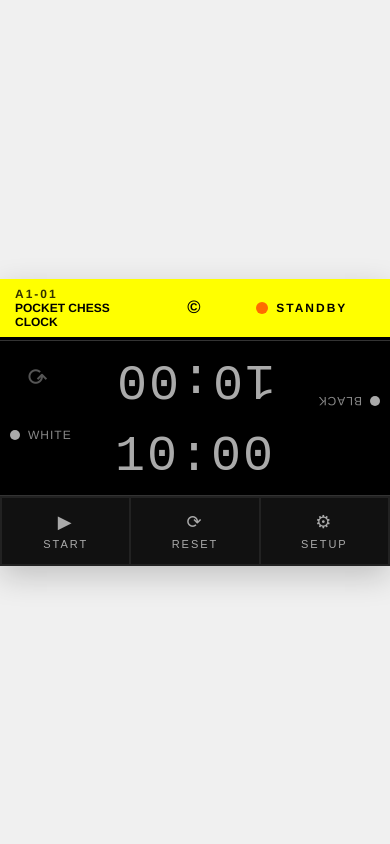
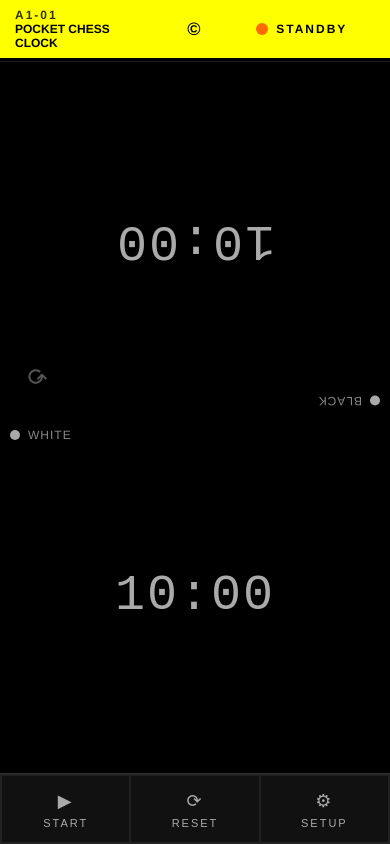
Before and after one commit to henrikhunrath/chess-gallery, a plain HTML site: page index.html in a window 390 px wide. Drawn offline with Linux system fonts and the light colour scheme; a web font is replaced by a local one.

Commit message:
Update index.html

```diff
--- a/index.html
+++ b/index.html
@@ -25,6 +25,13 @@
       padding: 0;
     }
 
+    html, body {
+      height: 100%;
+      width: 100%;
+      overflow: hidden;
+      position: fixed;
+    }
+
     body {
       margin: 0;
       padding: 0;
@@ -34,8 +41,6 @@
       display: flex;
       justify-content: center;
       align-items: center;
-      min-height: 100vh;
-      overflow: hidden;
       touch-action: manipulation;
     }
 
@@ -61,7 +66,7 @@
 
     #device {
       width: 100%;
-      height: 100vh;
+      height: 100%;
       max-width: 500px;
       background-color: var(--te-black);
       color: var(--te-light-gray);
@@ -132,14 +137,14 @@
       display: flex;
       flex-direction: column;
       align-items: center;
-      height: 100%;
+      flex: 1;
       width: 100%;
-      flex: 1;
       min-height: 0; /* Prevent flex items from overflowing */
+      overflow: hidden;
     }
 
     .timer {
-      height: 50%;
+      flex: 1;
       width: 100%;
       display: flex;
       flex-direction: column;
@@ -360,6 +365,9 @@
       gap: 2px;
       background-color: var(--te-gray);
       padding: 2px;
+      min-height: 70px;
+      z-index: 10;
+      position: relative;
     }
 
     .control-btn {
@@ -525,6 +533,7 @@
       transform: rotate(180deg);
     }
 
+    /* Improved media queries for better mobile responsiveness */
     @media (max-width: 500px) {
       .timer-display {
         font-size: 50px; /* Smaller font size for mobile */
@@ -536,6 +545,7 @@
 
       .header {
         padding: 8px 15px; /* Smaller header padding */
+        min-height: 50px;
       }
 
       .model-info, .status-display {
@@ -550,16 +560,17 @@
       /* Ensure the device fits in the viewport */
       #device {
         height: 100%;
-        max-height: 100vh;
+        max-height: 100%;
         display: flex;
         flex-direction: column;
       }
 
-      /* Ensure the timer container takes up available space */
+      /* Ensure the timer container takes up available space but doesn't overflow */
       .timer-container {
         flex: 1;
         display: flex;
         flex-direction: column;
+        max-height: calc(100% - 120px); /* Subtract header and controls height */
       }
 
       /* Ensure each timer takes up exactly half the available space */
@@ -567,11 +578,14 @@
         flex: 1;
         height: auto;
         min-height: 0;
+        max-height: 50%;
       }
 
-      /* Make controls more touch-friendly */
+      /* Make controls more touch-friendly and ensure they're always visible */
       .controls {
         min-height: 70px;
+        height: 70px;
+        flex-shrink: 0;
       }
 
       .control-btn {
@@ -582,6 +596,10 @@
       .settings {
         max-height: 40vh;
         overflow-y: auto;
+        position: absolute;
+        bottom: 70px;
+        width: 100%;
+        z-index: 100;
       }
 
       /* Make rotate button easier to tap */
@@ -630,6 +648,11 @@
         width: 44px;
         height: 44px;
       }
+
+      /* Further reduce timer container height to ensure controls are visible */
+      .timer-container {
+        max-height: calc(100% - 120px);
+      }
     }
 
     /* Ensure the device rotates properly on all screen sizes */
@@ -639,18 +662,33 @@
       }
 
       .timer-display {
-        font-size: 40px;
+        font-size: 36px;
       }
 
       .controls {
         min-height: 60px;
+        height: 60px;
+      }
+
+      .header {
+        min-height: 40px;
+        padding: 5px 10px;
+      }
+
+      /* Further reduce timer container height for very short screens */
+      .timer-container {
+        max-height: calc(100% - 100px);
       }
     }
 
     /* Fix for iOS Safari 100vh issue */
     @supports (-webkit-touch-callout: none) {
-      body, #device {
-        height: -webkit-fill-available;
+      html, body {
+        height: 100%;
+      }
+
+      #device {
+        height: 100%;
       }
     }
 
```
